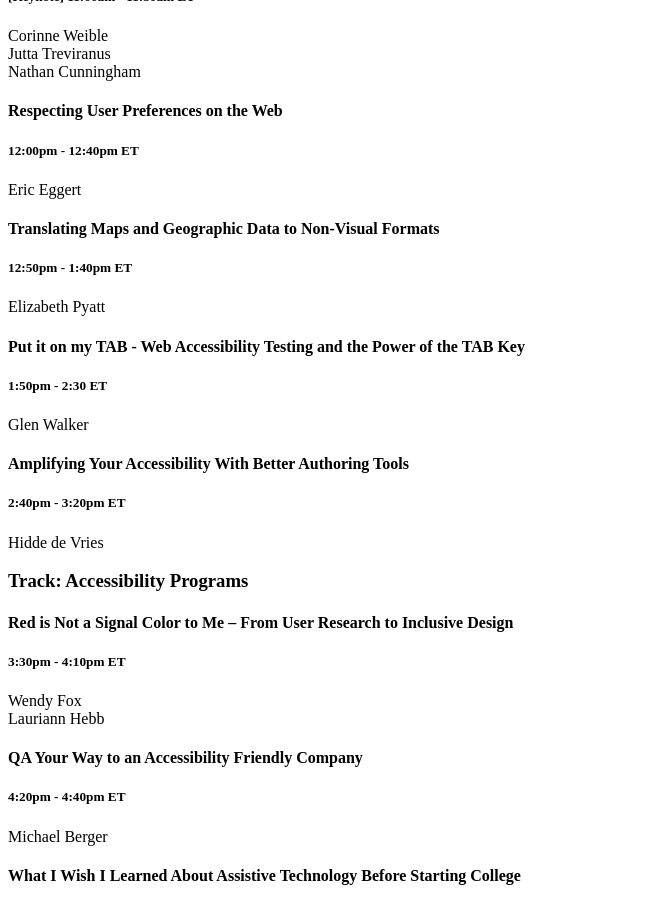
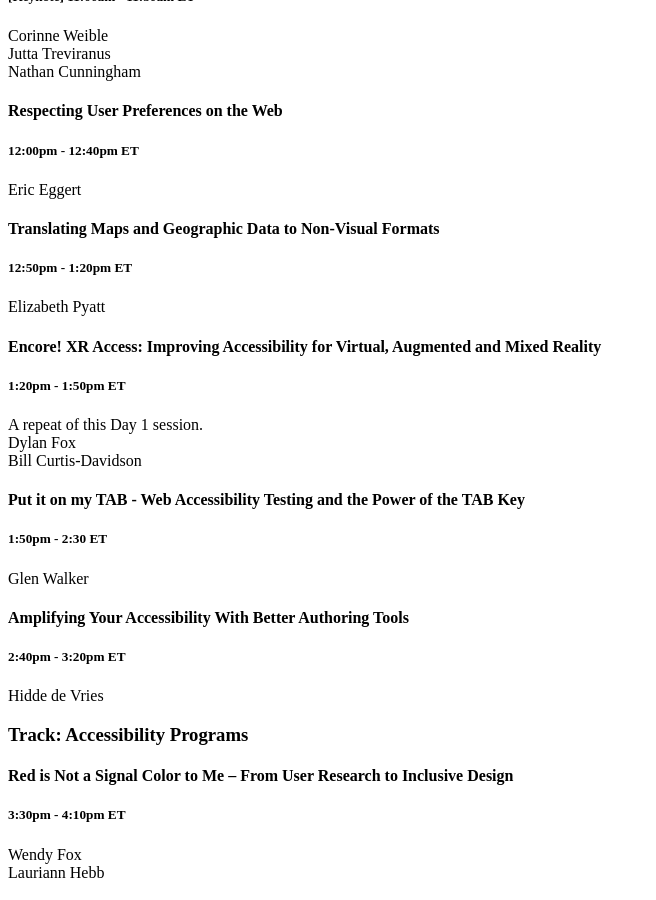
Before and after one commit to chiefkikio/AFutureDate, a Jekyll site: the page built from _posts/2020-04-22-daytwo.md, in a window 1280 px wide and 900 px high, scrolled down 4161 px. Shown: the whole window, without its empty margins (0-656 px from the left). Built offline with Jekyll 4.4.1, drawn with Linux system fonts in a browser that asks for light colours; Markdown is read by kramdown in place of the engine named in the settings.

```diff
--- a/_posts/2020-04-22-daytwo.md
+++ b/_posts/2020-04-22-daytwo.md
@@ -18,8 +18,14 @@ Nathan Cunningham
 Eric Eggert<br>
 
 ####Translating Maps and Geographic Data to Non-Visual Formats
-#####12:50pm - 1:40pm ET
+#####12:50pm - 1:20pm ET
 Elizabeth Pyatt<br>
+
+####Encore! XR Access: Improving Accessibility for Virtual, Augmented and Mixed Reality
+#####1:20pm - 1:50pm ET
+A repeat of this Day 1 session.<br>
+Dylan Fox<br>
+Bill Curtis-Davidson<br>
 
 ####Put it on my TAB - Web Accessibility Testing and the Power of the TAB Key
 #####1:50pm - 2:30 ET
```
Also changed, not shown: session_schedule.md (+8 -6 lines).
